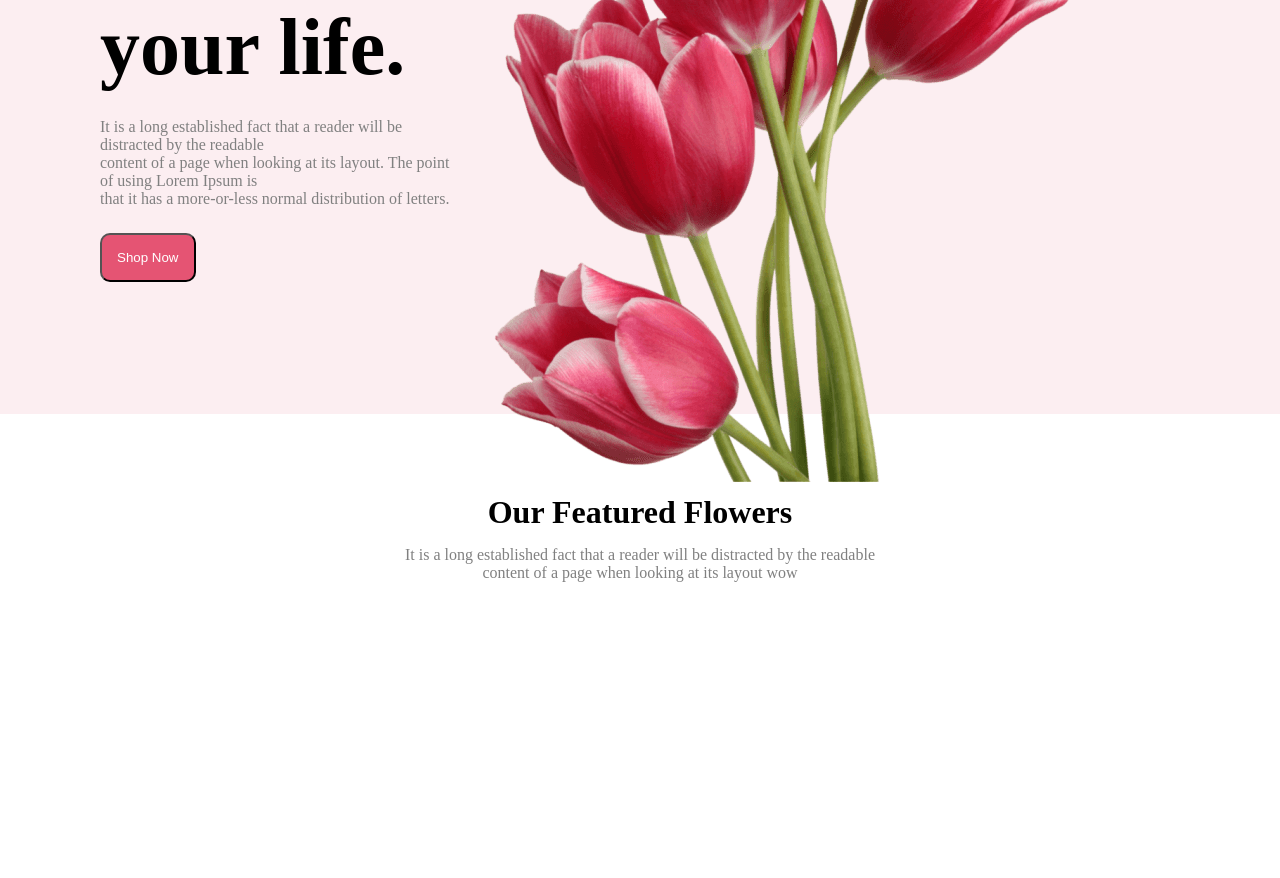
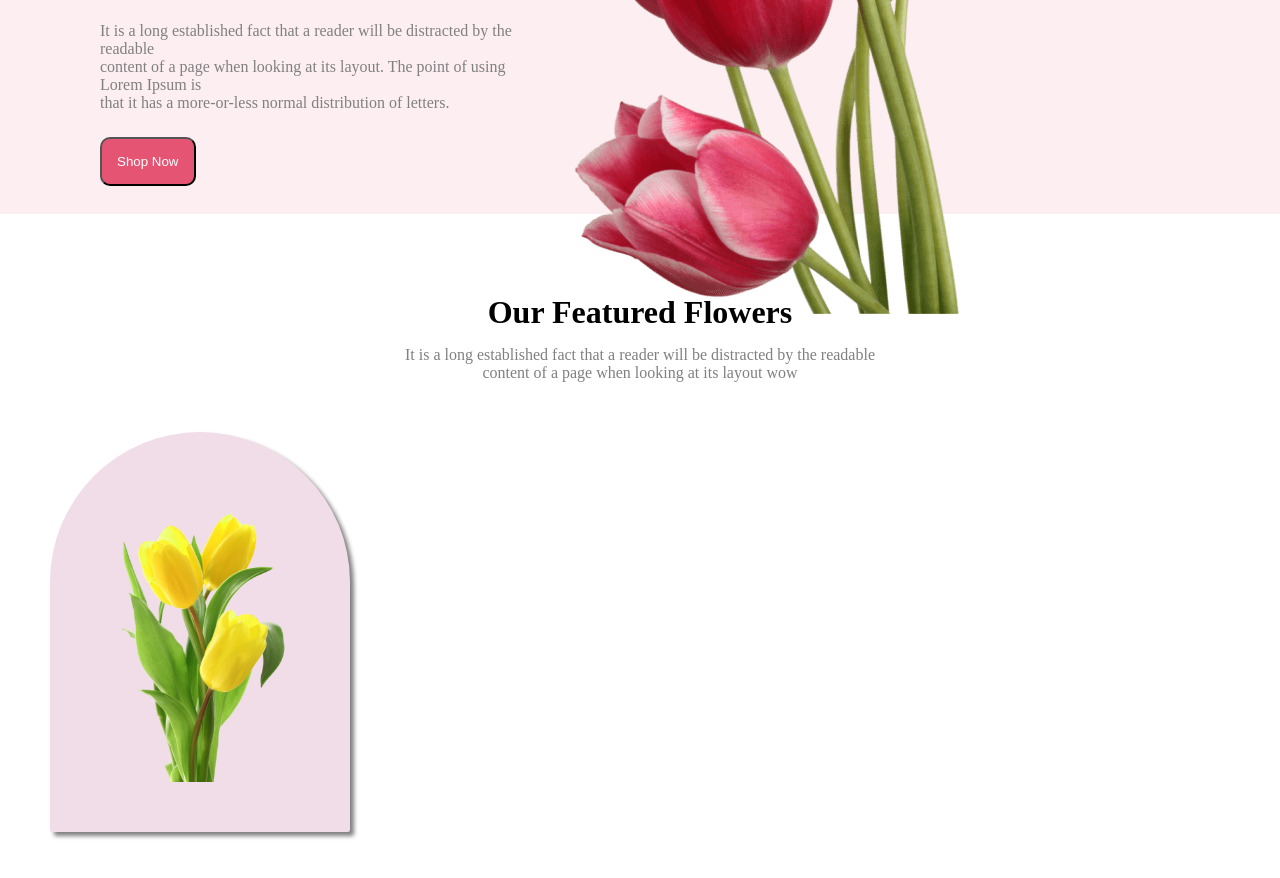
Before and after one commit to tashfin2003/Online-Flower-Shop, a plain HTML site: page index.html in a window 1280 px wide. Shown: the part 586-1464 px from the top of the page. Before the commit the page ends 1168 px from the top, so only its background shows below. Drawn offline with Linux system fonts and the light colour scheme.

Commit message:
box managements

```diff
--- a/index.html
+++ b/index.html
@@ -33,7 +33,9 @@
                 content of a page when looking at its layout wow</p>
         </div>
         <div class="boxes-containers">
-            <div class="box-containers">
+            <div class="box">
+                <img class="box-img
+                " src="Flower Asset/pngwing 7.png" alt="">
 
             </div>
         </div>
--- a/style.css
+++ b/style.css
@@ -1,6 +1,7 @@
 *{
     margin: 0px;
     padding: 0px;
+    box-sizing: border-box;
 }
 .banner-container{
     height: 100vh;
@@ -11,6 +12,7 @@
     align-items: center;
     padding: 100px;
     justify-content: space-between;
+    padding-bottom: 0px;
 }
 .btn{
     padding: 15px;
@@ -27,9 +29,9 @@
     color: gray;
 }
 .head-img{
-    padding-bottom: 0px;
+    /* padding-bottom: 0px;
     margin-top: 340px;
-    padding-right: 80px;
+    padding-right: 80px; */
 
 }
 .featured-containers{
@@ -43,3 +45,27 @@
 .featured-head{
     margin-top: 80px;
 }
+.rightside-container{
+    margin-top: auto;
+    line-height: 0%;
+
+}
+.box{
+    width: 300px;
+    height: 400px;
+    background-color: #F1DDE7;
+    padding: 50px;
+    border-radius: 5px;
+    box-shadow: 4px 4px 4px gray;
+
+    box-sizing: border-box;
+    margin: 50px;
+    border-top-left-radius: 300px;
+    border-top-right-radius: 300px;
+}
+.box-img{
+    width: 200px;
+    height: 100%;
+    line-height: 0%;
+    margin-top: auto;
+}
```
